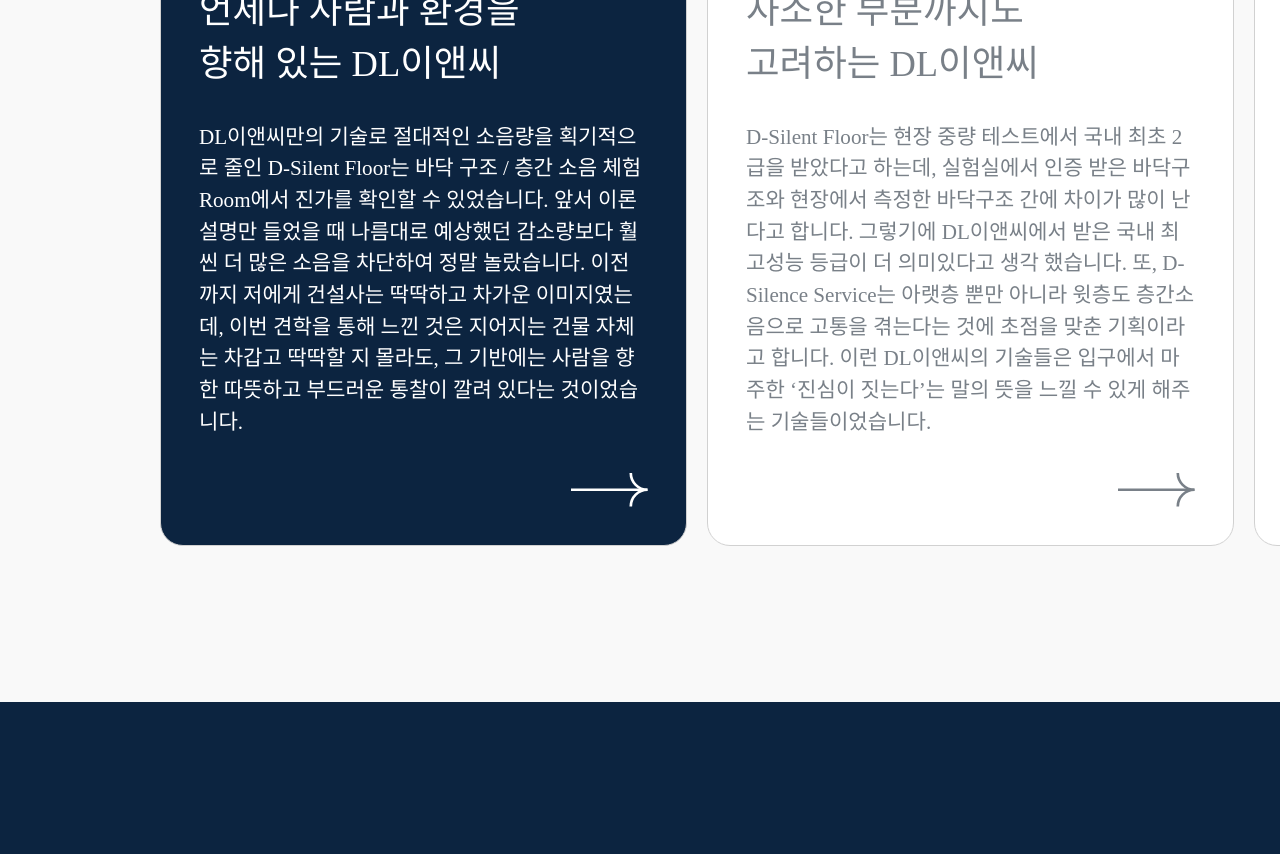
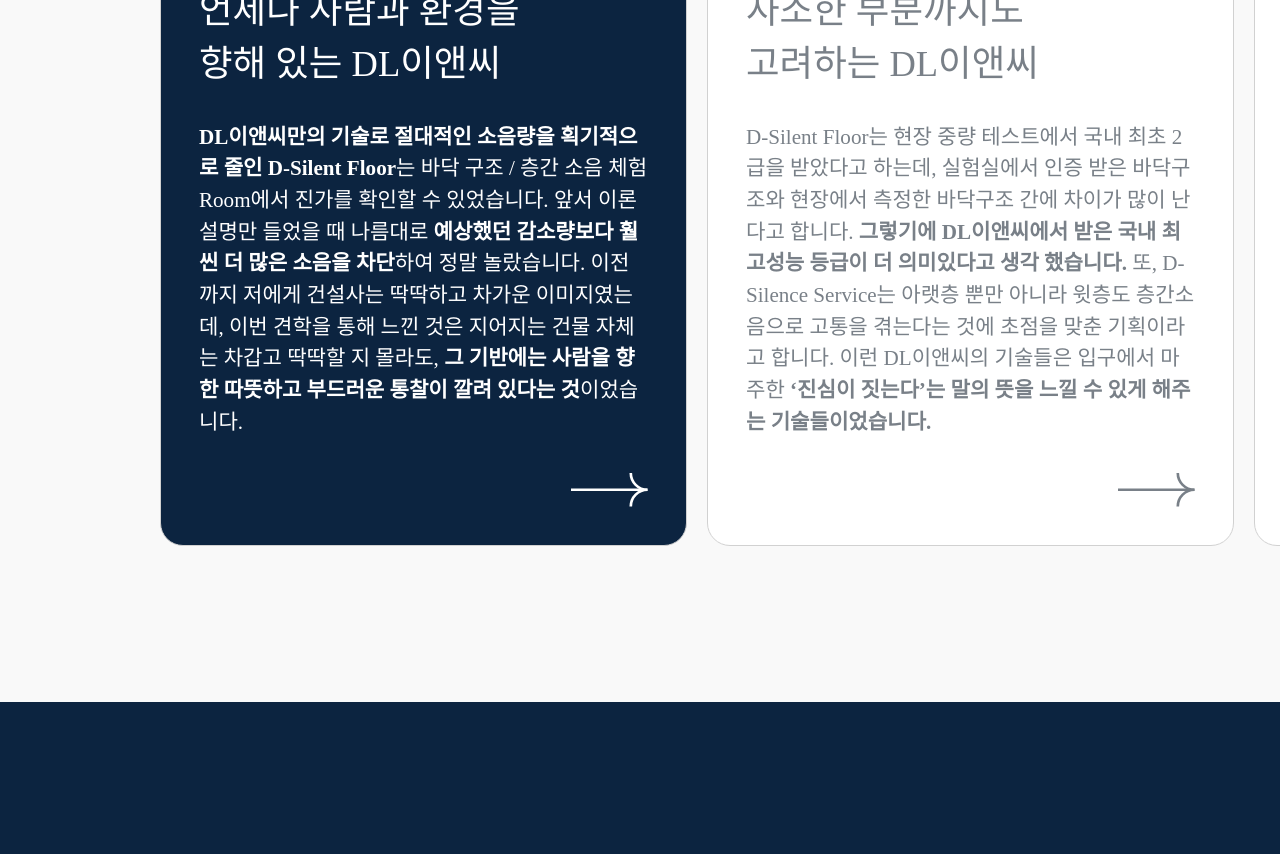
Before and after one commit to DLenc/Randing, a React (Create React App) app: page / in a window 1280 px wide. Shown: the part 1480-2334 px from the top of the page. Built offline with nearby package versions, Linux system fonts and the light colour scheme.

Commit message:
#5 feat: card content 안에 bold체 처리

```diff
--- a/src/component/Card.tsx
+++ b/src/component/Card.tsx
@@ -1,7 +1,7 @@
 import styled from 'styled-components';
+import { ReactComponent as Arrow } from '../assets/icon/Arrow.svg';
 import Color from '../style/color';
 import FONT from '../style/font';
-import { ReactComponent as Arrow } from '../assets/icon/Arrow.svg';
 
 interface CardProps {
   index?: string;
@@ -14,6 +14,7 @@
   const textColor = props.index === '01' ? 'white' : Color.subText;
 
   const titles = props.title?.split('<br/>');
+  const content = props.content as string;
 
   return (
     <Container>
@@ -24,7 +25,10 @@
             {titles?.map((title, index) => <div key={index}>{title}</div>)}
           </div>
         </Index>
-        <div style={{ ...FONT.Content, color: textColor }}>{props.content}</div>
+        <div
+          dangerouslySetInnerHTML={{ __html: content }}
+          style={{ ...FONT.Content, color: textColor }}
+        ></div>
         <Arrow stroke={textColor} />
       </Front>
       <Back>
--- a/src/constants/reviewInfo.ts
+++ b/src/constants/reviewInfo.ts
@@ -12,7 +12,7 @@
     index: '01',
     title: '언제나 사람과 환경을<br/>향해 있는 DL이앤씨',
     content:
-      'DL이앤씨만의 기술로 절대적인 소음량을 획기적으로 줄인 D-Silent Floor는 바닥 구조 / 층간 소음 체험 Room에서 진가를 확인할 수 있었습니다. 앞서 이론 설명만 들었을 때 나름대로 예상했던 감소량보다 훨씬 더 많은 소음을 차단하여 정말 놀랐습니다. 이전까지 저에게 건설사는 딱딱하고 차가운 이미지였는데, 이번 견학을 통해 느낀 것은 지어지는 건물 자체는 차갑고 딱딱할 지 몰라도, 그 기반에는 사람을 향한 따뜻하고 부드러운 통찰이 깔려 있다는 것이었습니다.',
+      '<b>DL이앤씨만의 기술로 절대적인 소음량을 획기적으로 줄인 D-Silent Floor</b>는 바닥 구조 / 층간 소음 체험 Room에서 진가를 확인할 수 있었습니다. 앞서 이론 설명만 들었을 때 나름대로 <b>예상했던 감소량보다 훨씬 더 많은 소음을 차단</b>하여 정말 놀랐습니다. 이전까지 저에게 건설사는 딱딱하고 차가운 이미지였는데, 이번 견학을 통해 느낀 것은 지어지는 건물 자체는 차갑고 딱딱할 지 몰라도, <b>그 기반에는 사람을 향한 따뜻하고 부드러운 통찰이 깔려 있다는 것</b>이었습니다.',
     Image: './Image/cardImage1.png'
   },
   {
@@ -20,7 +20,7 @@
     index: '02',
     title: '사소한 부분까지도<br/>고려하는 DL이앤씨',
     content:
-      'D-Silent Floor는 현장 중량 테스트에서 국내 최초 2급을 받았다고 하는데, 실험실에서 인증 받은 바닥구조와 현장에서 측정한 바닥구조 간에 차이가 많이 난다고 합니다. 그렇기에 DL이앤씨에서 받은 국내 최고성능 등급이 더 의미있다고 생각 했습니다. 또, D-Silence Service는 아랫층 뿐만 아니라 윗층도 층간소음으로 고통을 겪는다는 것에 초점을 맞춘 기획이라고 합니다. 이런 DL이앤씨의 기술들은 입구에서 마주한 ‘진심이 짓는다’는 말의 뜻을 느낄 수 있게 해주는 기술들이었습니다.',
+      'D-Silent Floor는 현장 중량 테스트에서 국내 최초 2급을 받았다고 하는데, 실험실에서 인증 받은 바닥구조와 현장에서 측정한 바닥구조 간에 차이가 많이 난다고 합니다. <b>그렇기에 DL이앤씨에서 받은 국내 최고성능 등급이 더 의미있다고 생각 했습니다.</b> 또, D-Silence Service는 아랫층 뿐만 아니라 윗층도 층간소음으로 고통을 겪는다는 것에 초점을 맞춘 기획이라고 합니다. 이런 DL이앤씨의 기술들은 입구에서 마주한 <b>‘진심이 짓는다’는 말의 뜻을 느낄 수 있게 해주는 기술들이었습니다.</b>',
     Image: './Image/cardImage2.png'
   },
   {
@@ -28,7 +28,7 @@
     index: '03',
     title: '진심을 짓다,<br/>DL이앤씨',
     content:
-      '층간소음은 명확하고 객관적인 데이터가 없어, 개인적인 감정싸움으로 번지기 쉽습니다. 이를 고려한 DL이앤씨는 D-silence Service를 개발했다고 합니다. 이를 통해 자신이 소음을 발생시켰다는 점을 인지해 경각심으로 아파트 내 층간 소음이 줄어들고, 결과적으로 문제까지 해결할 수 있는 기술이라고 해도 과언이 아니라고 생각했습니다. 어릴 적 층간 소음때문에 피해를 본 적이 있는데, 이런 기술이 있었다면 확연히 달랐을 것 같다는 생각이 들었습니다. 이런 기술은 고객이 겪는 실질적인 불편함을 생각했기 때문에 나올 수 있었던 기술인 것 같습니다.',
+      '층간소음은 명확하고 객관적인 데이터가 없어, 개인적인 감정싸움으로 번지기 쉽습니다. 이를 고려한 DL이앤씨는 D-silence Service를 개발했다고 합니다. 이를 통해 자신이 소음을 발생시켰다는 점을 인지해 경각심으로 아파트 내 층간 소음이 줄어들고, <b>결과적으로 문제까지 해결할 수 있는 기술이라고 해도 과언이 아니라고 생각했습니다.</b> 어릴 적 층간 소음때문에 피해를 본 적이 있는데, <b>이런 기술이 있었다면 확연히 달랐을 것 같다는 생각이 들었습니다. 이런 기술은 고객이 겪는 실질적인 불편함을 생각했기 때문에 나올 수 있었던 기술인 것 같습니다.</b>',
     Image: './Image/cardImage3.png'
   },
   {
@@ -36,7 +36,7 @@
     index: '04',
     title: 'DL이앤씨,<br/>고객의 목소리에 주목',
     content:
-      '연구소에서 임팩트 볼과 태핑머신을 이용해 기존 바닥 구조와 D-Silent Floor의 소음 정도를 비교했을 때, 확연한 차이를 느낄 수 있었습니다. D-Silence Service는 실시간으로 소음 발생 빈도를 확인할 수 있고, 데이터를 통해 생활 습관 개선이 가능하며, 지진 알람 시스템으로도 활용이 가능하다는 점이 획기적이란 생각이 들었습니다. 또한, 층간 소음 분쟁 발생을 사전에 예방할 수 있다는 점도 놀라웠습니다.',
+      '연구소에서 임팩트 볼과 태핑머신을 이용해 기존 바닥 구조와 D-Silent Floor의 소음 정도를 비교했을 때, <b>확연한 차이를 느낄 수 있었습니다.</b> D-Silence Service는 실시간으로 소음 발생 빈도를 확인할 수 있고, 데이터를 통해 생활 습관 개선이 가능하며, 지진 알람 시스템으로도 활용이 가능하다는 점이 획기적이란 생각이 들었습니다. 또한, 층간 소음 분쟁 발생을 사전에 예방할 수 있다는 점도 놀라웠습니다.',
     Image: './Image/cardImage4.png'
   }
 ];
```
